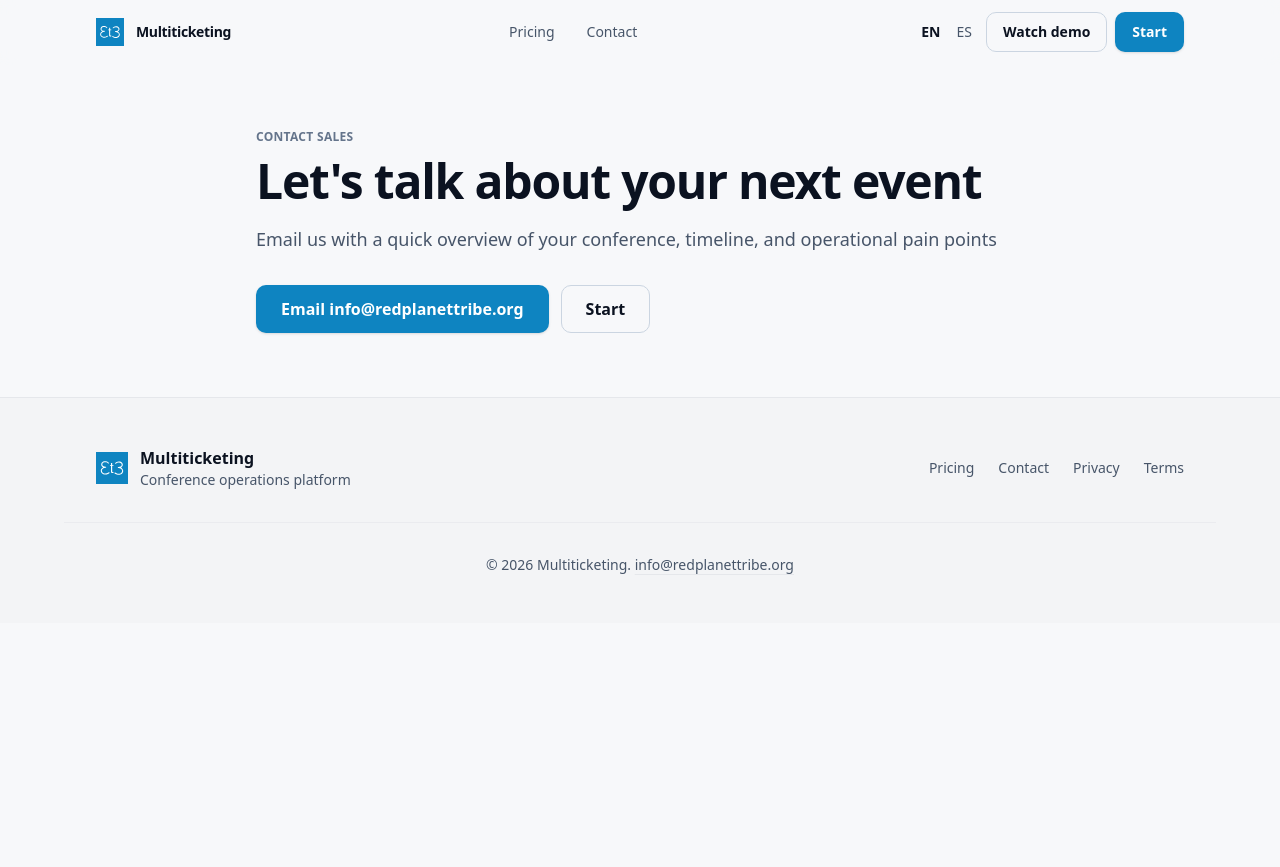
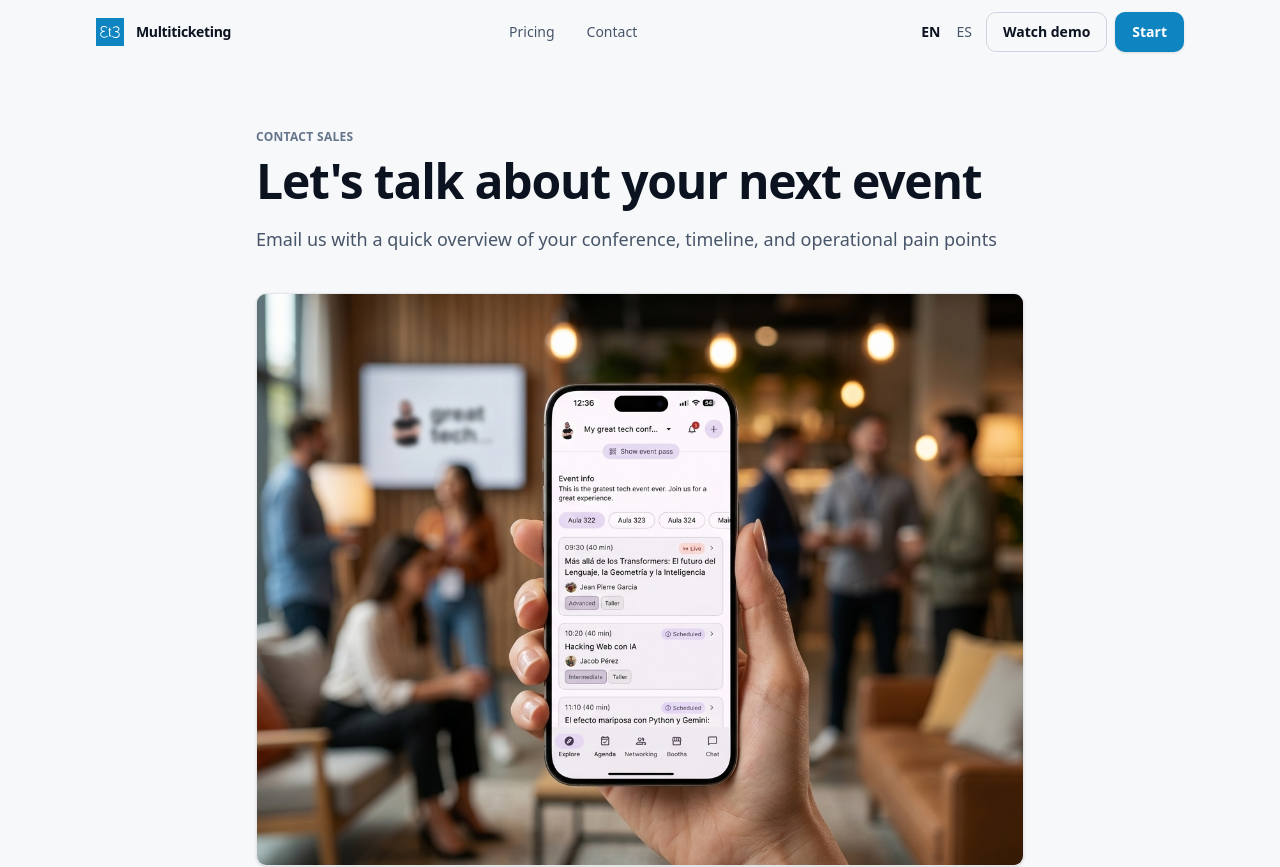
Before and after one commit to redplanettribe/m3t_marketing, a Next.js app: page /en/contact in a window 1280 px wide. Shown: the top 867 px of the page. Before the commit the page ends 800 px from the top, so only its background shows below. Built offline with nearby package versions, Linux system fonts and the light colour scheme.

Commit message:
Add attendee app screenshot to contact page

```diff
--- a/app/[locale]/contact/page.tsx
+++ b/app/[locale]/contact/page.tsx
@@ -8,6 +8,7 @@ import { Section } from "@/components/ui/section"
 import { MarketingNav } from "@/components/marketing/marketing-nav"
 import { MarketingFooter } from "@/components/marketing/marketing-footer"
 import { CTAButton } from "@/components/ui/cta-button"
+import Image from "next/image"
 
 export async function generateMetadata({
   params,
@@ -46,6 +47,16 @@ export default async function ContactPage({ params }: { params: Promise<{ locale
             </h1>
             <p className="mt-5 text-base text-[var(--text-muted)] sm:text-lg">{t("subhead")}</p>
 
+            <div className="relative mt-10 aspect-[1200/896] overflow-hidden rounded-[10px] border border-[var(--border)] bg-[var(--surface)] shadow-sm">
+              <Image
+                src="/attendee app.png"
+                alt={t("imageAlt")}
+                fill
+                sizes="(min-width: 768px) 768px, 100vw"
+                className="object-cover"
+              />
+            </div>
+
             <div className="mt-8 flex flex-col gap-3 sm:flex-row">
               <CTAButton href={siteConfig.contactSalesUrl} variant="primary" size="lg">
                 {t("emailCta", { email: siteConfig.contactSalesLabel })}
--- a/messages/en.json
+++ b/messages/en.json
@@ -154,6 +154,7 @@
     "headline": "Let's talk about your next event",
     "subhead": "Email us with a quick overview of your conference, timeline, and operational pain points",
     "emailCta": "Email {email}",
-    "start": "Start"
+    "start": "Start",
+    "imageAlt": "Screenshot of the Multiticketing attendee app"
   }
 }
--- a/messages/es.json
+++ b/messages/es.json
@@ -154,6 +154,7 @@
     "headline": "Hablemos de tu próximo evento",
     "subhead": "Escríbenos con un resumen rápido de tu congreso, plazos y puntos de dolor operativos",
     "emailCta": "Escribir a {email}",
-    "start": "Empezar"
+    "start": "Empezar",
+    "imageAlt": "Captura de pantalla de la app de asistentes de Multiticketing"
   }
 }
```
